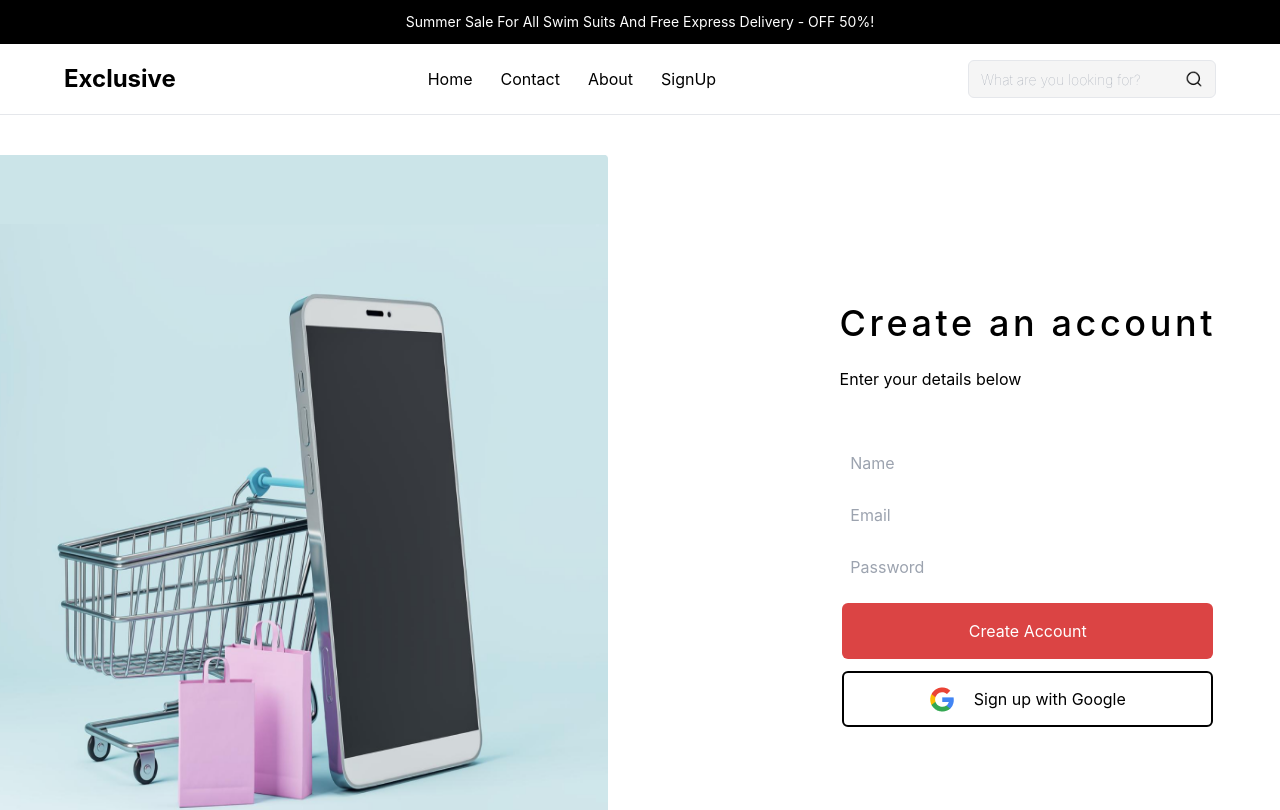
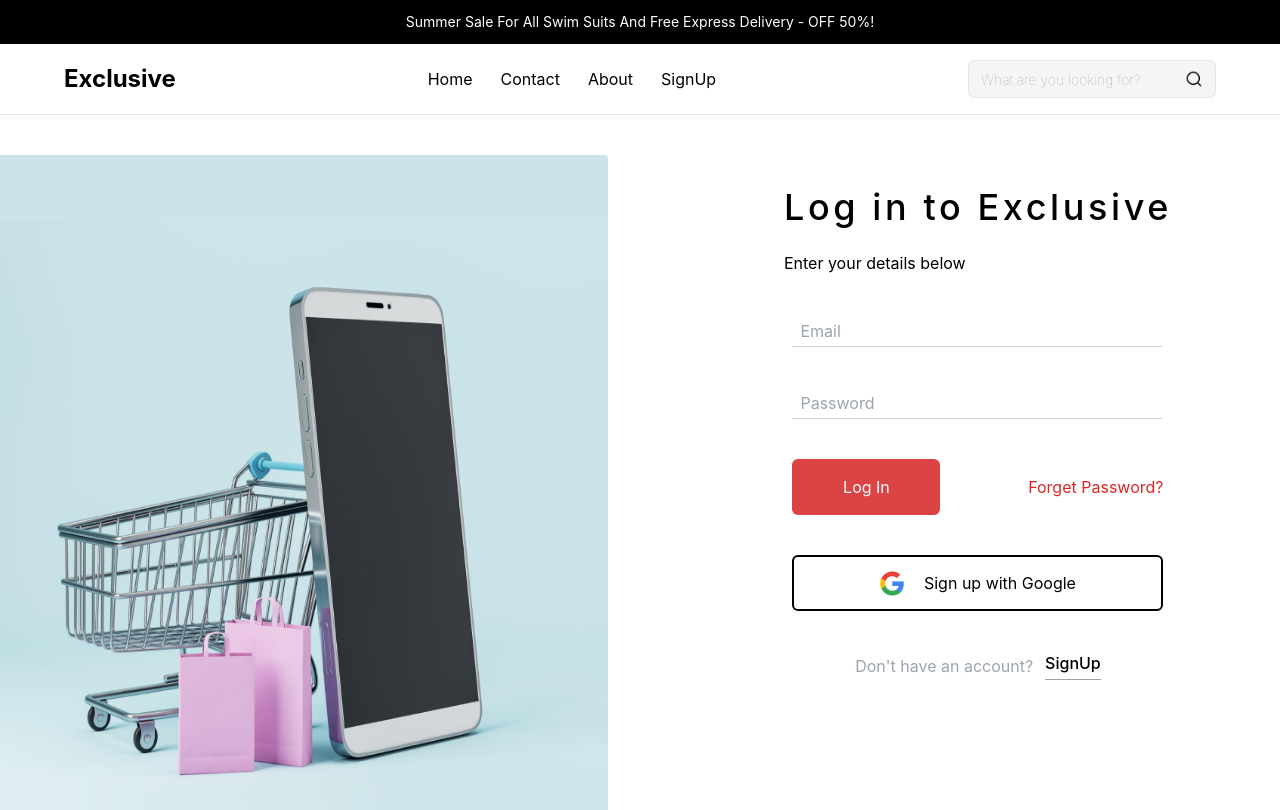
Before and after one commit to Awwal123/Fullstack-Ecommerce-App, a React (Vite) app: page / in a window 1280 px wide. Shown: the top 810 px of the page. Built offline with nearby package versions, Linux system fonts and the light colour scheme.

Commit message:
Login component

```diff
--- a/src/App.tsx
+++ b/src/App.tsx
@@ -1,12 +1,14 @@
 import { Footer } from "./components/Footer";
-import { SignUp } from "./components/SignUp";
+import { Login } from "./components/Login";
+// import { SignUp } from "./components/SignUp";
 
 
 function App() {
   return (
     <>
       <div>
-        <SignUp />
+        {/* <SignUp /> */}
+        <Login />
         <Footer />
       </div>
     </>
--- a/src/components/Footer.tsx
+++ b/src/components/Footer.tsx
@@ -1,4 +1,4 @@
-import Send from "../assets/images/Send-icon.png";
+// import Send from "../assets/images/Send-icon.png";
 import QrCode from "../assets/images/QrCode.jpg";
 import Google from "../assets/images/GooglePlay.png";
 import AppStore from "../assets/images/AppStore.png";
@@ -36,18 +36,18 @@ export const Footer = () => {
             <p className="text-gray-400 text-base">
               Get 10% off your first order
             </p>
-            <div className="relative inline-block">
+            {/* <div className="relative inline-block">
               <input
                 type="text"
                 placeholder="Enter your email"
-                className="border border-white w-[217px] h-11 bg-black px-2 rounded-sm text-gray-300 "
+                className="border border-white w-auto h-11 bg-black px-2 rounded-sm text-gray-300 "
               />
               <img
                 src={Send}
                 alt="s"
                 className="absolute right-1/4 top-1/2 transform -translate-y-1/2 w-5 h-5"
               />
-            </div>
+            </div> */}
           </div>
 
           <div className="flex flex-col gap-3">
--- a/src/components/HeroSection.tsx
+++ b/src/components/HeroSection.tsx
@@ -2,44 +2,53 @@ import AuthBG from "../assets/images/SideImage.png";
 import BtnImg from "../assets/images/Google.png";
 export const HeroSection = () => {
   return (
-    <div className="w-full  mb-3 h-screen px-5 py-3 md:pl-0 flex justify-between flex-col gap-5 md:flex-row  md:py-10 md:pr-16">
-      <div className="w-full h-auto md:w-1/2 ">
-        <img src={AuthBG} alt="auth-bg" className="w-full h-full" />
+    <div className="w-full  mb-3 h-screen  md:pl-0   flex justify-between flex-col  md:flex-row  md:py-10 md:pr-16">
+      <div className="flex flex-col md:flex-row justify-between w-full">
+        <div className="w-full mt-7  md:mt-0   md:w-1/2 ">
+          <img src={AuthBG} alt="auth-bg" className="w-full h-[95%]" />
         </div>
 
-      <div className=" flex flex-col items-center justify-center gap-4">
-        <div className="flex  flex-col gap-6">
+        <div className=" flex  flex-col items-center  px-11 py-8 h-2/3 ">
+          <div className="flex  flex-col md:gap-6">
             <h2 className="font-medium text-2xl md:text-4xl  md:tracking-widest">
               Create an account
             </h2>
             <p>Enter your details below</p>
           </div>
-        <div className="mt-5 flex flex-col gap-5">
-          <form className="mt-5 flex flex-col gap-5" action="">
+          <div className="mt-5 flex flex-col gap-10">
+            <form className="mt-5 flex flex-col gap-10" action="">
               <input
                 type="text"
                 placeholder="Name"
-              className="w-[370px] h-[32px] p-2  border-b-gray-400"
+                className=" w-[90vw] md:w-[370px] md:h-[32px] p-2 border-b border-b-gray-300"
               />
               <input
                 type="text"
                 placeholder="Email"
-              className="w-[370px] h-[32px] p-2  border-b-gray-400"
+                className="w-[90vw] md:w-[370px] md:h-[32px] p-2 border-b border-b-gray-300  "
               />
               <input
                 type="text"
                 placeholder="Password"
-              className="w-[370px] h-[32px] p-2  border-b-gray-400"
+                className="w-[90vw] md:w-[370px] md:h-[32px] p-2 border-b border-b-gray-300 focus:border-"
               />
             </form>
-          <div className="flex flex-col gap-3">
-            <button className="border-none rounded-md bg-[#DB4444] text-white text-center cursor-pointer w-full md:w-[371px] h-[56px]">
+
+            <div className="flex flex-col gap-5">
+              <button className="border-none w-[90vw] rounded-md bg-[#DB4444] hover:bg-[#E07575] text-white text-center cursor-pointer  md:w-[371px] h-[56px]">
                 Create Account
               </button>
 
-            <div className="flex  gap-5 justify-center items-center border-2 border-black  rounded-md bg-white  text-center cursor-pointer w-full md:w-[371px] h-[56px]">
+              <div className="flex w-[90vw]  gap-5 justify-center items-center border-2 hover:bg-gray-100 hover:text-gray-400 border-black  rounded-md bg-white  text-center cursor-pointer  md:w-[371px] h-[56px]">
                 <img src={BtnImg} alt="" />
                 <p>Sign up with Google</p>
+              </div>
+              <div className="flex items-center justify-center gap-3">
+                <p className="text-gray-400 text-base">Already have account?</p>
+                <p className="font-medium text-base border-b pb-1 cursor-pointer hover:text-gray-400 border-b-gray-400 ">
+                  Login
+                </p>
+              </div>
             </div>
           </div>
         </div>
--- /dev/null
+++ b/src/components/Login.tsx
@@ -0,0 +1,63 @@
+import AuthBG from "../assets/images/SideImage.png";
+import BtnImg from "../assets/images/Google.png";
+import { Header } from "./Header";
+import { Navbar } from "./Navbar";
+export const Login = () => {
+  return (
+    <>
+      <Header />
+      <Navbar />
+      <div className="w-full  mb-3 h-screen  md:pl-0   flex justify-between flex-col  md:flex-row  md:py-10 md:pr-16">
+        <div className="flex flex-col md:flex-row justify-between w-full">
+          <div className="w-full mt-7  md:mt-0   md:w-1/2 ">
+            <img src={AuthBG} alt="auth-bg" className="w-full h-[95%]" />
+          </div>
+
+          <div className=" flex  flex-col items-center  px-11 py-8 h-2/3 ">
+            <div className="flex  flex-col md:gap-6">
+              <h2 className="font-medium text-2xl md:text-4xl  md:tracking-widest">
+                Log in to Exclusive
+              </h2>
+              <p>Enter your details below</p>
+            </div>
+            <div className="mt-5 flex flex-col gap-10">
+              <form className="mt-5 flex flex-col gap-10" action="">
+                <input
+                  type="text"
+                  placeholder="Email"
+                  className="w-[90vw] md:w-[370px] md:h-[32px] p-2 border-b border-b-gray-300  "
+                />
+                <input
+                  type="text"
+                  placeholder="Password"
+                  className="w-[90vw] md:w-[370px] md:h-[32px] p-2 border-b border-b-gray-300 focus:border-"
+                />
+              </form>
+
+              <div className="flex flex-row items-center justify-between gap-4">
+                <button className="border-none rounded-md bg-[#DB4444] hover:bg-[#E07575] text-white text-center cursor-pointer w-1/3 md:w-[148px] h-[56px]">
+                  Log In
+                </button>
+                <p className="text-red-600 cursor-pointer hover:text-red-400">
+                  Forget Password?
+                </p>
+              </div>
+              <div className="flex w-[90vw]  gap-5 justify-center items-center border-2 hover:bg-gray-100 hover:text-gray-400 border-black  rounded-md bg-white  text-center cursor-pointer  md:w-[371px] h-[56px]">
+                <img src={BtnImg} alt="" />
+                <p>Sign up with Google</p>
+              </div>
+              <div className="flex items-center justify-center gap-3">
+                <p className="text-gray-400 text-base">
+                  Don't have an account?
+                </p>
+                <p className="font-medium text-base border-b pb-1 cursor-pointer hover:text-gray-400 border-b-gray-400 ">
+                  SignUp
+                </p>
+              </div>
+            </div>
+          </div>
+        </div>
+      </div>
+    </>
+  );
+};
```
Lines whose indentation alone changed are shown as unchanged.
